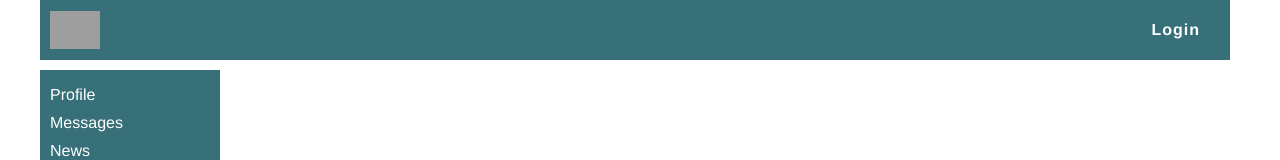
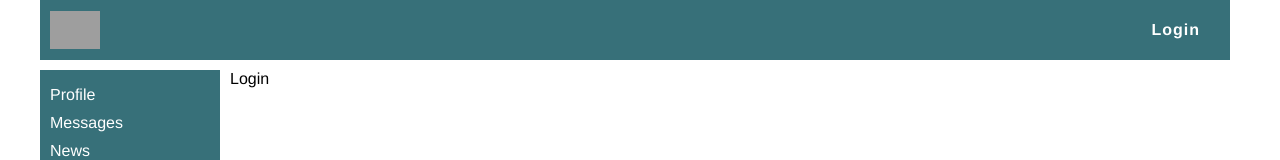
Before and after one commit to gitEd7S/react-test, a React (Create React App) app: page /login in a window 1280 px wide. Shown: the top 160 px of the page. Built offline with nearby package versions, Linux system fonts and the light colour scheme; no server answers; grey boxes are pictures that could not be loaded.

Commit message:
[] Урок 68

```diff
--- a/src/App.js
+++ b/src/App.js
@@ -10,6 +10,7 @@ import Navbar from './components/Navbar/Navbar';
 import News from './components/News/News';
 import Music from './components/Music/Music';
 import Settings from './components/Settings/Settings';
+import Login from './components/Login/Login';
 
 const App = (props) => {
     return (
@@ -32,6 +33,11 @@ const App = (props) => {
                 <Route exact path="/news" component={News} />
                 <Route exact path="/music" component={Music} />
                 <Route exact path="/settings" component={Settings} />
+                <Route
+                    exact
+                    path="/login"
+                    component={Login}
+                />
             </div>
         </div>
     );
--- /dev/null
+++ b/src/components/Login/Login.jsx
@@ -0,0 +1,13 @@
+import React from 'react';
+
+const Login = (props) => {
+    return (
+        <>
+            <div className="login">
+                Login
+            </div>
+        </>
+    )
+}
+
+export default Login;
--- a/src/components/Messages/Messages.jsx
+++ b/src/components/Messages/Messages.jsx
@@ -2,8 +2,12 @@ import React from 'react';
 import Dialogs from './Dialogs/Dialogs';
 import Interlocutors from './Interlocutors/Interlocutors';
 import './Messages.css';
+import { Redirect } from 'react-router-dom';
 
 const Messages = (props) => {
+
+    if(!props.isAuth) return <Redirect to="/login" />
+
     return (
         <div className="messages">
             <Interlocutors
--- a/src/components/Messages/MessagesContainer.jsx
+++ b/src/components/Messages/MessagesContainer.jsx
@@ -4,7 +4,8 @@ import Messages from './Messages';
 
 const mapStateToProps = (state) => {
     return {
-        state: state.messagesReducer
+        state: state.messagesReducer,
+        isAuth: state.authReducer.isAuth
     }
 }
 
```
